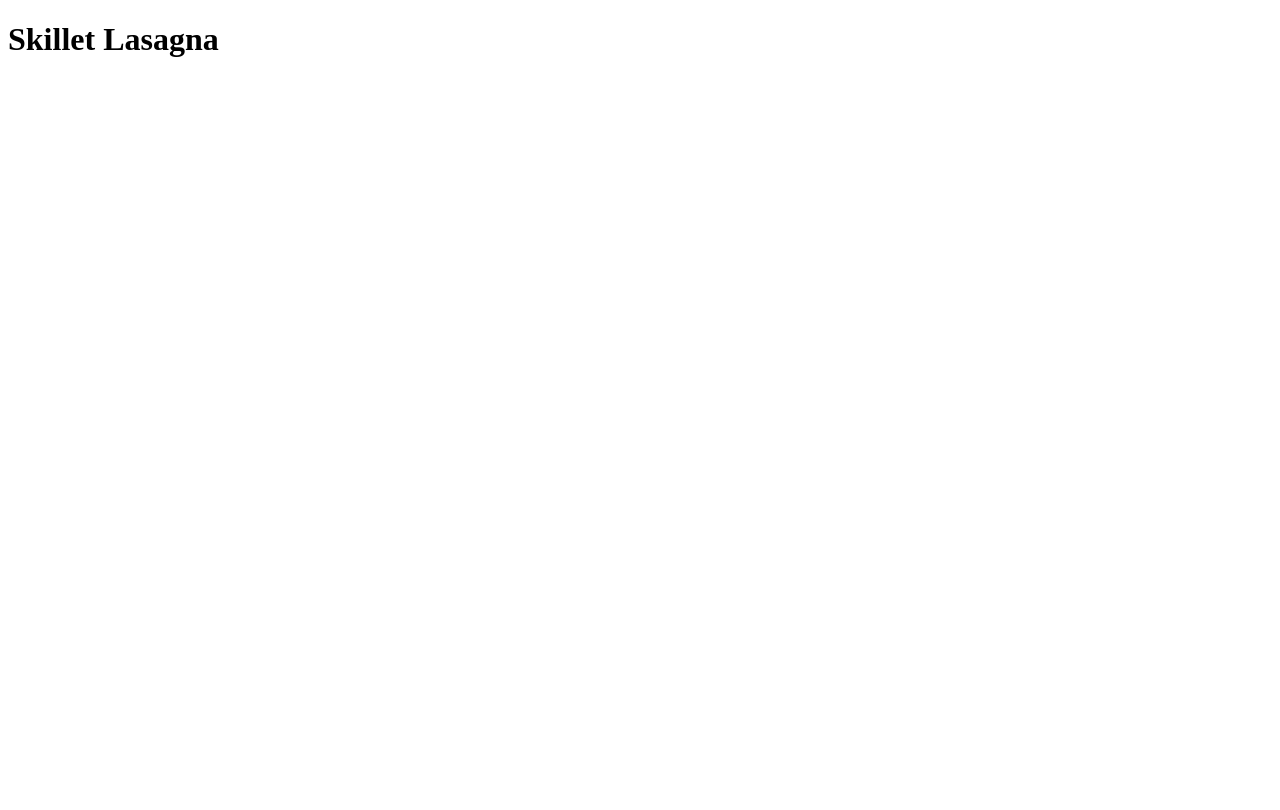
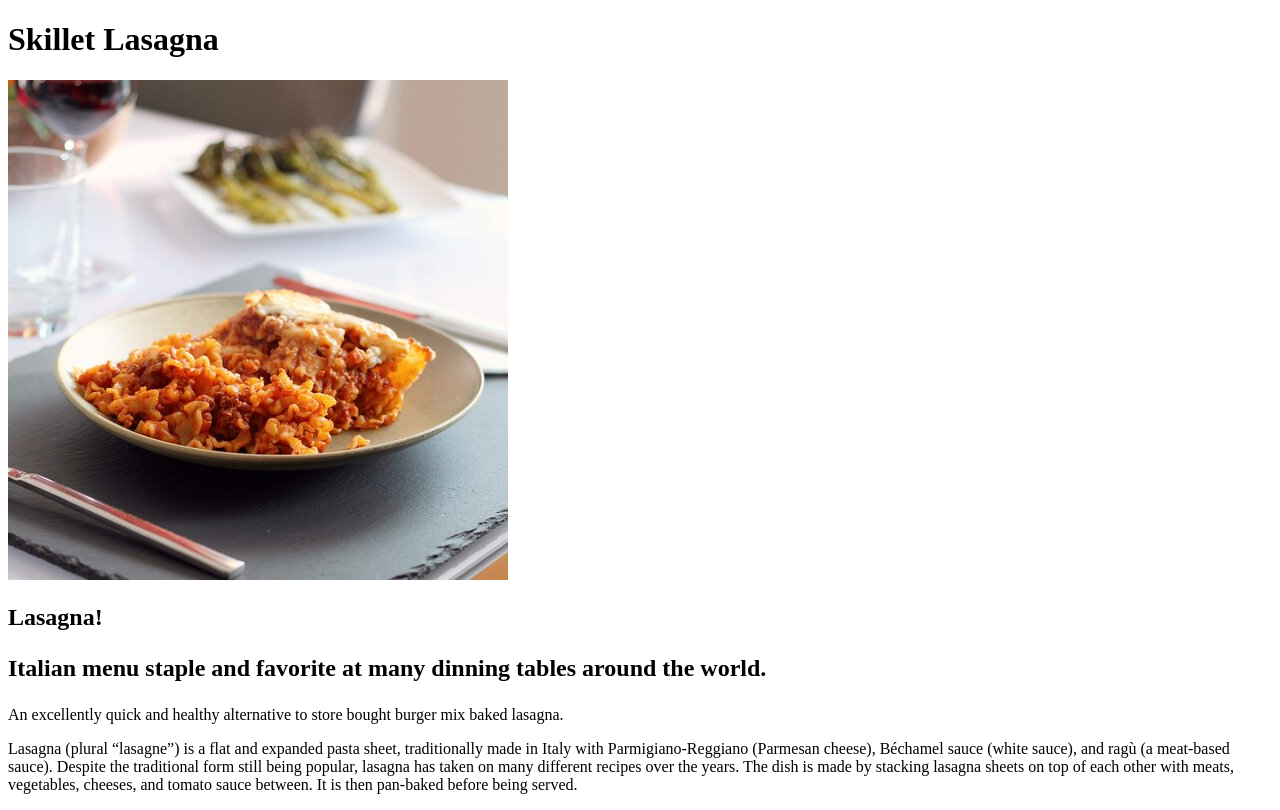
Before and after one commit to Bonappcode/odin-recipes, a plain HTML site: page recipes/skillet-lasagna.html in a window 1280 px wide. Drawn offline with Linux system fonts and the light colour scheme.

Commit message:
added <img> from 'html.index' added <h2> and some <p> to help describe the recipe

```diff
--- a/recipes/skillet-lasagna.html
+++ b/recipes/skillet-lasagna.html
@@ -1,12 +1,24 @@
 <!DOCTYPE html>
 <html lang="en">
+
 <head>
   <meta charset="UTF-8">
   <meta http-equiv="X-UA-Compatible" content="IE=edge">
   <meta name="viewport" content="width=device-width, initial-scale=1.0">
   <title>Skillet Lasagna</title>
 </head>
+
 <body>
+
   <h1>Skillet Lasagna</h1>
+
+  <img src="/recipe-images/skillet-lasagna.jpeg" alt="appetizing picture of Skillet Lasagna">
+
+  <h2>Lasagna! <p>Italian menu staple and favorite at  many dinning tables around the world.</p></h2>
+  <p>An excellently quick and healthy alternative to store bought burger mix baked lasagna.</p>
+  <p>Lasagna (plural “lasagne”) is a flat and expanded pasta sheet, traditionally made in Italy with Parmigiano-Reggiano (Parmesan cheese), Béchamel sauce (white sauce), and ragù (a meat-based sauce). Despite the traditional form still being popular, lasagna has taken on many different recipes over the years. The dish is made by stacking lasagna sheets on top of each other with meats, vegetables, cheeses, and tomato sauce between. It is then pan-baked before being served.</p>
+
+
 </body>
+
 </html>
```
